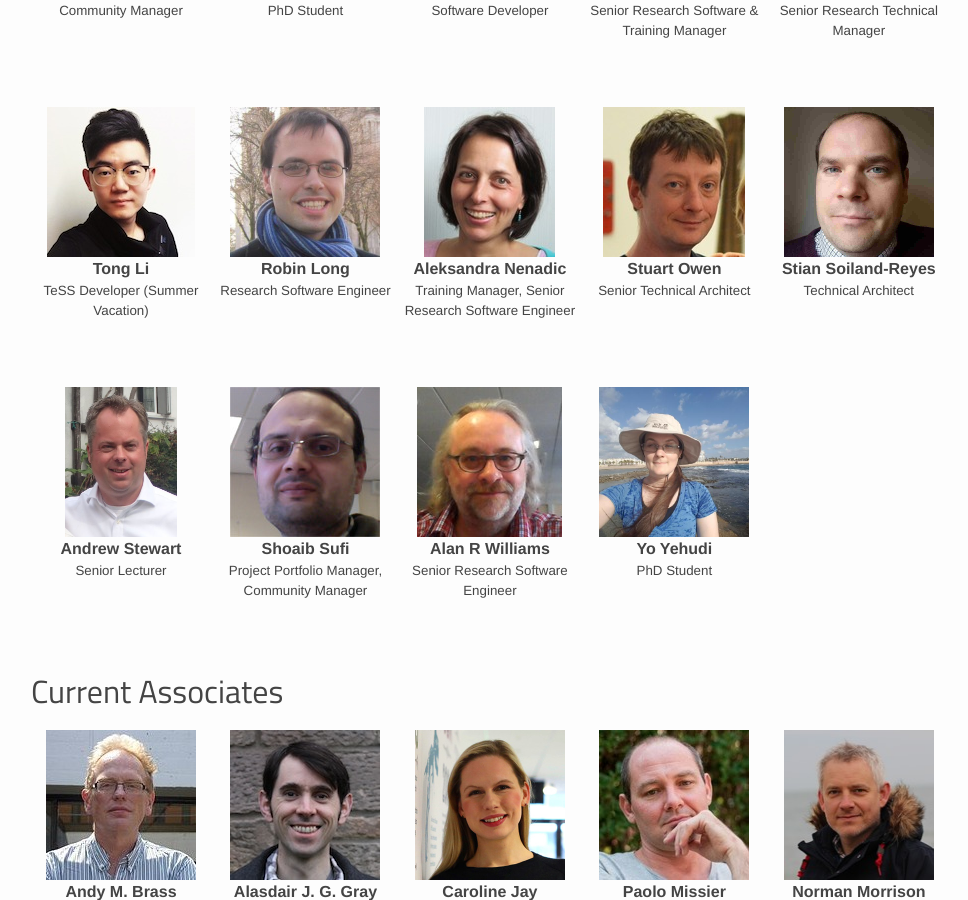
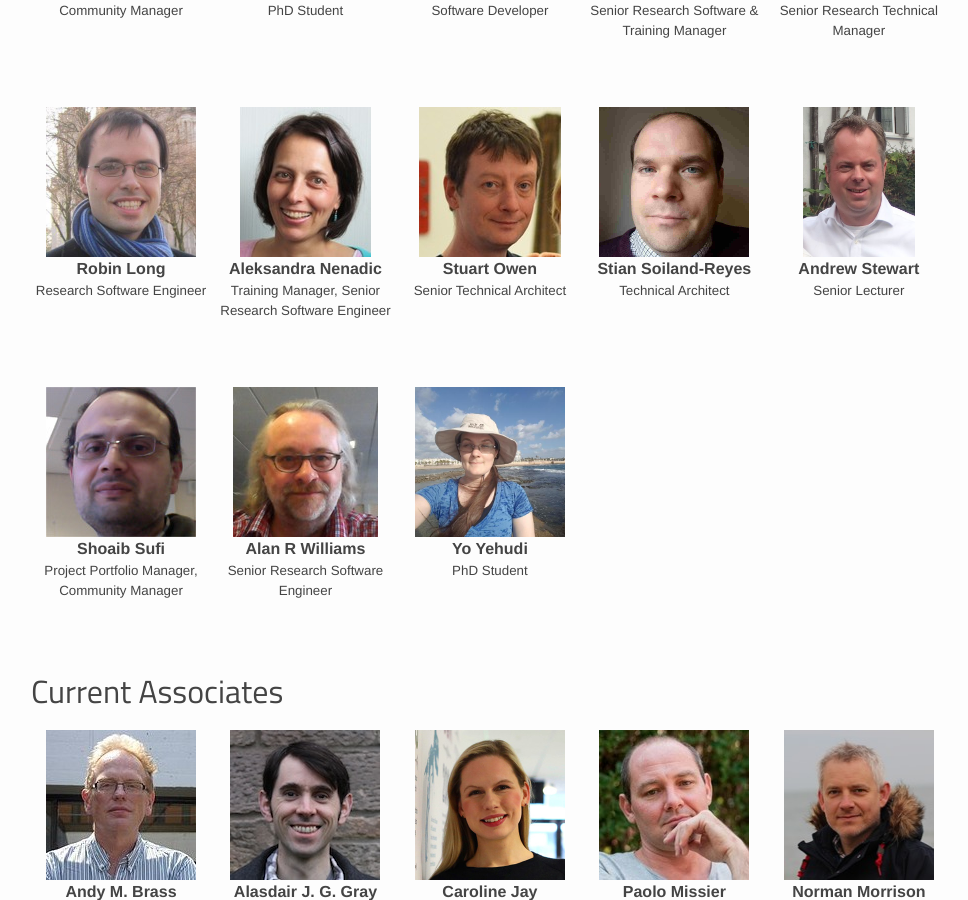
Before and after one commit to eScienceLab/eScienceLab.github.io, a Jekyll site: the page built from people.md, in a window 1280 px wide and 900 px high, scrolled down 704 px. Shown: the whole window, without its empty margins (69-1037 px from the left). Built offline with Jekyll 4.4.1, drawn with Linux system fonts in a browser that asks for light colours; comment, search, counter and statistics services are not loaded.

Commit message:
Moved Tong Li from current staff to former

```diff
--- a/people.md
+++ b/people.md
@@ -30,9 +30,6 @@ staff:
   orcid: 0000-0002-2036-8350
   img: nick-juty-sm.jpg
   role: Senior Research Technical Manager
-- name: Tong Li
-  img: tong-li-sm.jpg
-  role: TeSS Developer (Summer Vacation)
 - name: Robin Long
   orcid: 0000-0003-2249-645X
   img: robin-long-sm.jpg
```
Also changed, not shown: other parts of people.md (+1 -0 lines).
